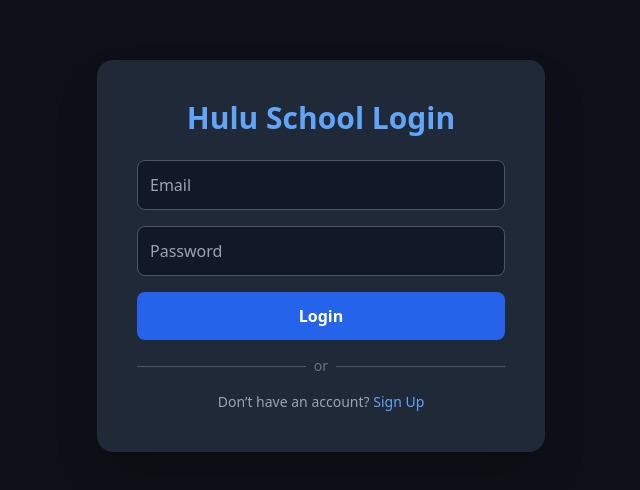
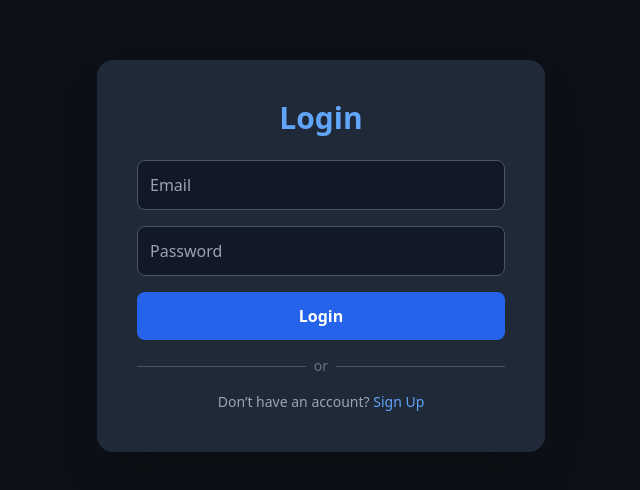
Before and after one commit to HailuBoc/bluenile, a Next.js app in the folder frontend/: page / in a window 1280 px wide. Shown: the part 144-634 px from the top of the page, without its empty margins (319-959 px from the left). Built offline with nearby package versions, Linux system fonts and the light colour scheme; no server answers.

Commit message:
done finally

```diff
--- a/frontend/src/app/login/page.js
+++ b/frontend/src/app/login/page.js
@@ -54,7 +54,7 @@
         className="bg-[#1f2937] p-10 rounded-2xl shadow-2xl w-full max-w-md"
       >
         <h2 className="text-3xl font-bold mb-6 text-center text-blue-400">
-          Hulu School Login
+          Login
         </h2>
 
         <input
--- a/frontend/src/app/signup/page.js
+++ b/frontend/src/app/signup/page.js
@@ -56,7 +56,7 @@
         className="bg-[#1f2937] p-10 rounded-2xl shadow-2xl w-full max-w-md"
       >
         <h2 className="text-3xl font-bold text-center text-blue-400 mb-6">
-          Create Your Account
+          Create Account
         </h2>
 
         <div className="space-y-4">
```
